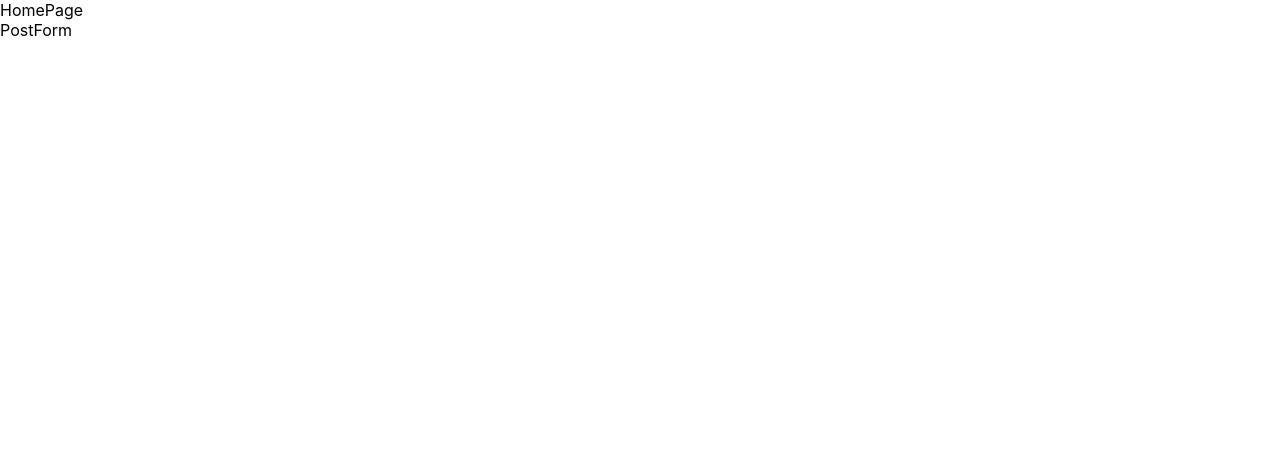
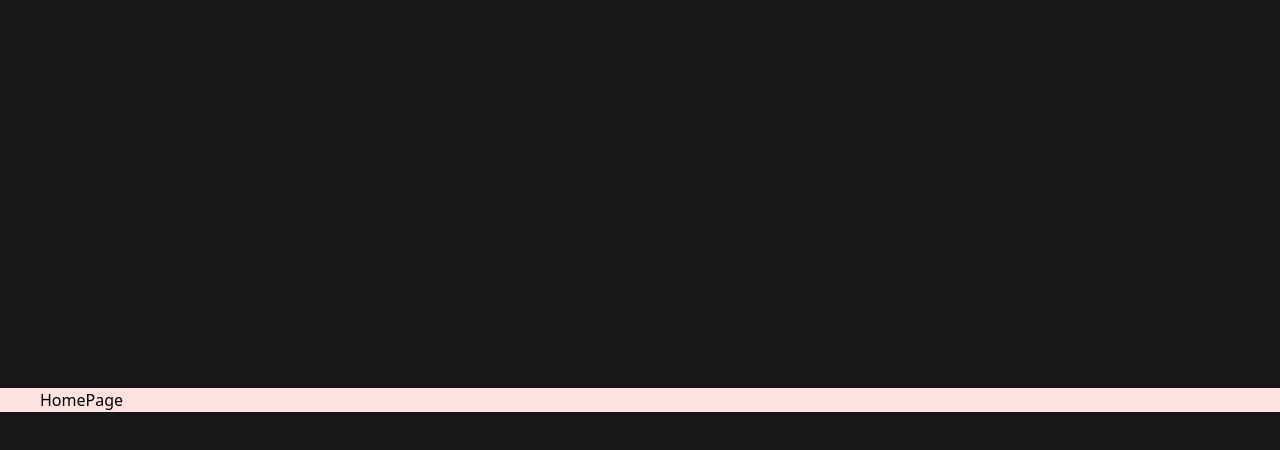
Before and after one commit to wiltrouble/MERN_CRUD, a React (Create React App) app in the folder client/: page / in a window 1280 px wide. Shown: the top 450 px of the page. Built offline with nearby package versions, Linux system fonts and the light colour scheme.

Commit message:
react setup

```diff
--- a/client/package.json
+++ b/client/package.json
@@ -40,5 +40,10 @@
       "last 1 firefox version",
       "last 1 safari version"
     ]
+  },
+  "devDependencies": {
+    "autoprefixer": "^10.4.5",
+    "postcss": "^8.4.12",
+    "tailwindcss": "^3.0.24"
   }
 }
--- /dev/null
+++ b/client/postcss.config.js
@@ -0,0 +1,6 @@
+module.exports = {
+  plugins: {
+    tailwindcss: {},
+    autoprefixer: {},
+  },
+}
--- a/client/src/App.js
+++ b/client/src/App.js
@@ -1,14 +1,19 @@
-import React from 'react'
-import { HomePage, PostForm } from './pages';
+import { HomePage, PostForm, NotFoundPage } from "./pages";
+import { Routes, Route } from "react-router-dom";
 
 const App = () => {
   return (
-    <>
-    <HomePage />
-    <PostForm />
-    </>
+    <div className="bg-neutral-900 min-h-screen flex items-center">
+      <div className="px-10 container bg-red-100 m-auto">
+      <Routes>
+        <Route path="/" element={<HomePage />} />
+        <Route path="/new" element={<PostForm />} />
+        <Route path="*" element={<NotFoundPage />} />
+      </Routes>
+      </div>
 
-  )
-}
+    </div>
+  );
+};
 
-export default App
+export default App;
--- a/client/src/index.css
+++ b/client/src/index.css
@@ -1,13 +1,3 @@
-body {
-  margin: 0;
-  font-family: -apple-system, BlinkMacSystemFont, 'Segoe UI', 'Roboto', 'Oxygen',
-    'Ubuntu', 'Cantarell', 'Fira Sans', 'Droid Sans', 'Helvetica Neue',
-    sans-serif;
-  -webkit-font-smoothing: antialiased;
-  -moz-osx-font-smoothing: grayscale;
-}
-
-code {
-  font-family: source-code-pro, Menlo, Monaco, Consolas, 'Courier New',
-    monospace;
-}
+@tailwind base;
+@tailwind components;
+@tailwind utilities;
--- a/client/src/index.js
+++ b/client/src/index.js
@@ -4,10 +4,14 @@ import './index.css';
 import App from './App';
 import reportWebVitals from './reportWebVitals';
 
+import {BrowserRouter} from 'react-router-dom';
+
 const root = ReactDOM.createRoot(document.getElementById('root'));
 root.render(
   <React.StrictMode>
-    <App />
+    <BrowserRouter>
+      <App />
+    </BrowserRouter>
   </React.StrictMode>
 );
 
--- /dev/null
+++ b/client/tailwind.config.js
@@ -0,0 +1,9 @@
+module.exports = {
+  content: [
+    "./src/**/*.{js,jsx,ts,tsx}",
+  ],
+  theme: {
+    extend: {},
+  },
+  plugins: [],
+}
```
